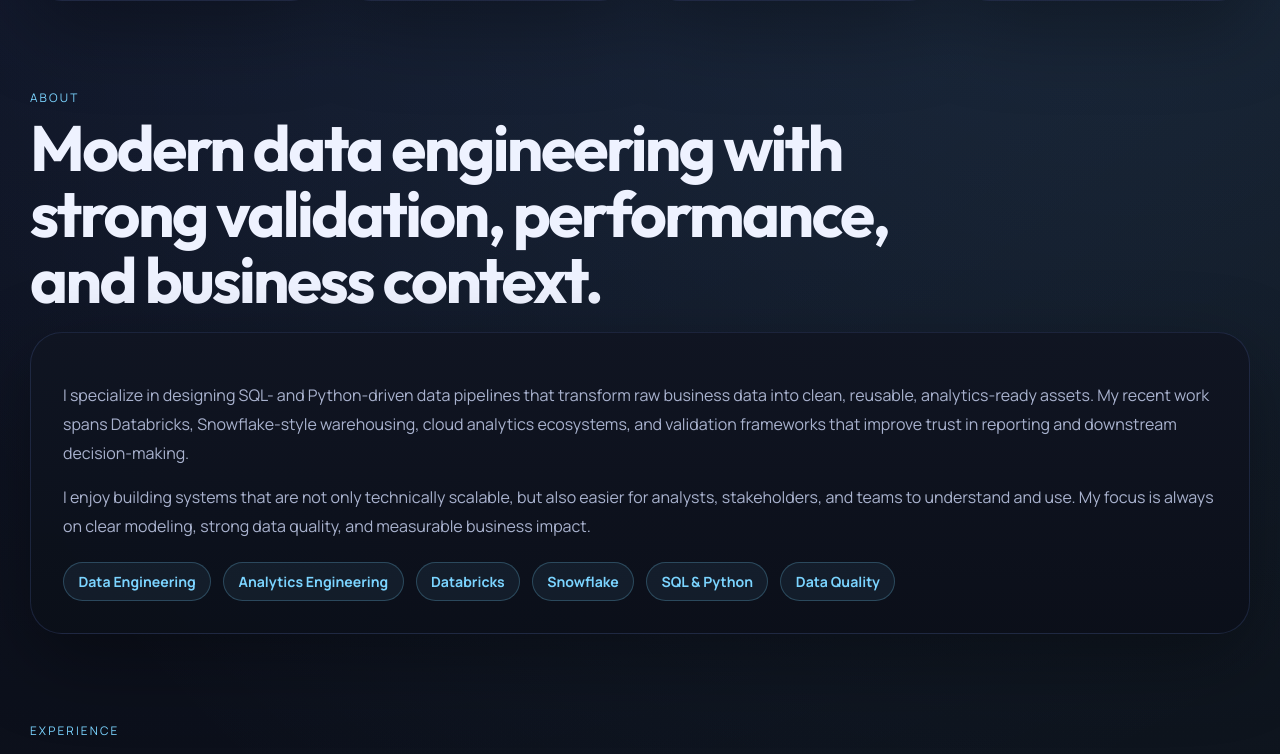
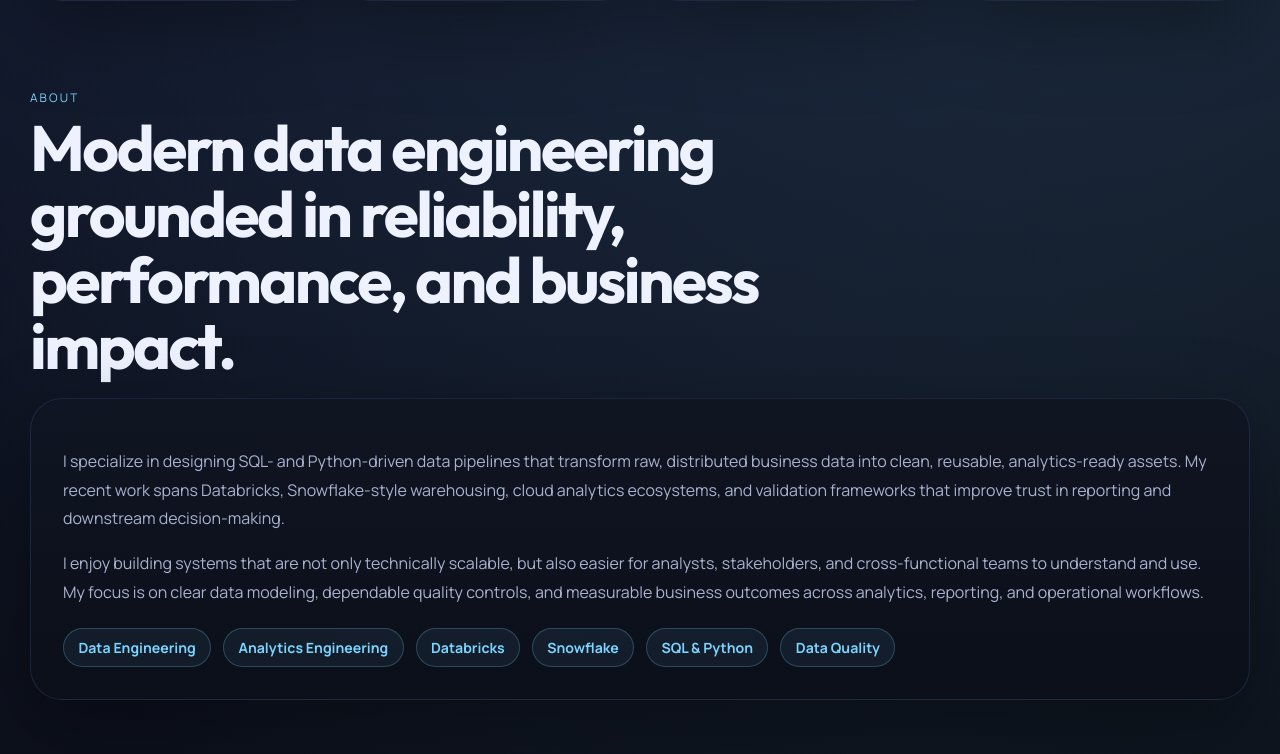
Before and after one commit to kodarubhargav/portfolio, a React (Vite) app: page / in a window 1280 px wide. Shown: the part 1079-1833 px from the top of the page. Built offline with nearby package versions, Linux system fonts and the light colour scheme.

Commit message:
Polish about and education copy

```diff
--- a/src/App.jsx
+++ b/src/App.jsx
@@ -70,12 +70,16 @@ const education = [
     location: "Worcester, Massachusetts",
     degree: "Master of Science in Data Analytics",
     period: "Jan 2024 - Dec 2025",
+    detail:
+      "Focused on statistical modeling, machine learning, data engineering, and business intelligence with coursework aligned to modern analytics and cloud data workflows.",
   },
   {
     school: "Sir Padampat Singhania University",
     location: "Hyderabad, Telangana",
-    degree: "Bachelor's in computer science",
+    degree: "Bachelor's in Computer Science",
     period: "Jun 2018 - Jun 2022",
+    detail:
+      "Built a strong foundation in programming, databases, software engineering, and analytical problem-solving that later shaped my work in data engineering and analytics.",
   },
 ];
 
@@ -235,21 +239,23 @@ function App() {
         <section className="section about-section" id="about">
           <div className="section-heading reveal compact-heading">
             <p className="section-label">About</p>
-            <h2>Modern data engineering with strong validation, performance, and business context.</h2>
+            <h2>Modern data engineering grounded in reliability, performance, and business impact.</h2>
           </div>
 
           <div className="about-layout">
             <article className="about-card reveal">
               <p>
-                I specialize in designing SQL- and Python-driven data pipelines that transform raw
-                business data into clean, reusable, analytics-ready assets. My recent work spans
-                Databricks, Snowflake-style warehousing, cloud analytics ecosystems, and validation
-                frameworks that improve trust in reporting and downstream decision-making.
+                I specialize in designing SQL- and Python-driven data pipelines that transform raw,
+                distributed business data into clean, reusable, analytics-ready assets. My recent
+                work spans Databricks, Snowflake-style warehousing, cloud analytics ecosystems,
+                and validation frameworks that improve trust in reporting and downstream
+                decision-making.
               </p>
               <p>
                 I enjoy building systems that are not only technically scalable, but also easier for
-                analysts, stakeholders, and teams to understand and use. My focus is always on
-                clear modeling, strong data quality, and measurable business impact.
+                analysts, stakeholders, and cross-functional teams to understand and use. My
+                focus is on clear data modeling, dependable quality controls, and measurable
+                business outcomes across analytics, reporting, and operational workflows.
               </p>
               <div className="pill-row">
                 {specialties.map((item) => (
@@ -311,6 +317,7 @@ function App() {
                 <p className="education-location">{item.location}</p>
                 <p className="education-degree">{item.degree}</p>
                 <p className="education-period">{item.period}</p>
+                <p className="education-detail">{item.detail}</p>
               </article>
             ))}
           </div>
--- a/src/styles.css
+++ b/src/styles.css
@@ -480,6 +480,12 @@ h1 span,
   color: var(--cyan);
 }
 
+.education-detail {
+  margin: 1rem 0 0;
+  color: var(--muted);
+  line-height: 1.75;
+}
+
 .credential-card p {
   color: var(--muted);
 }
```
